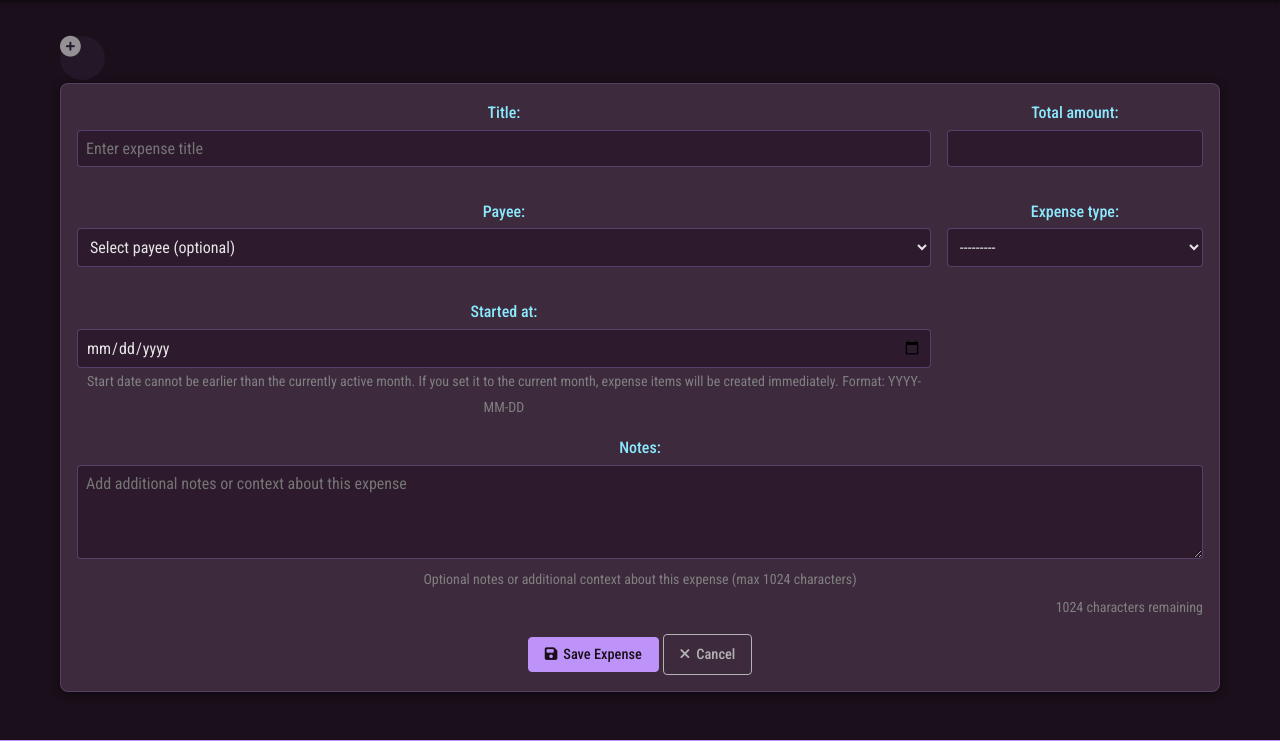
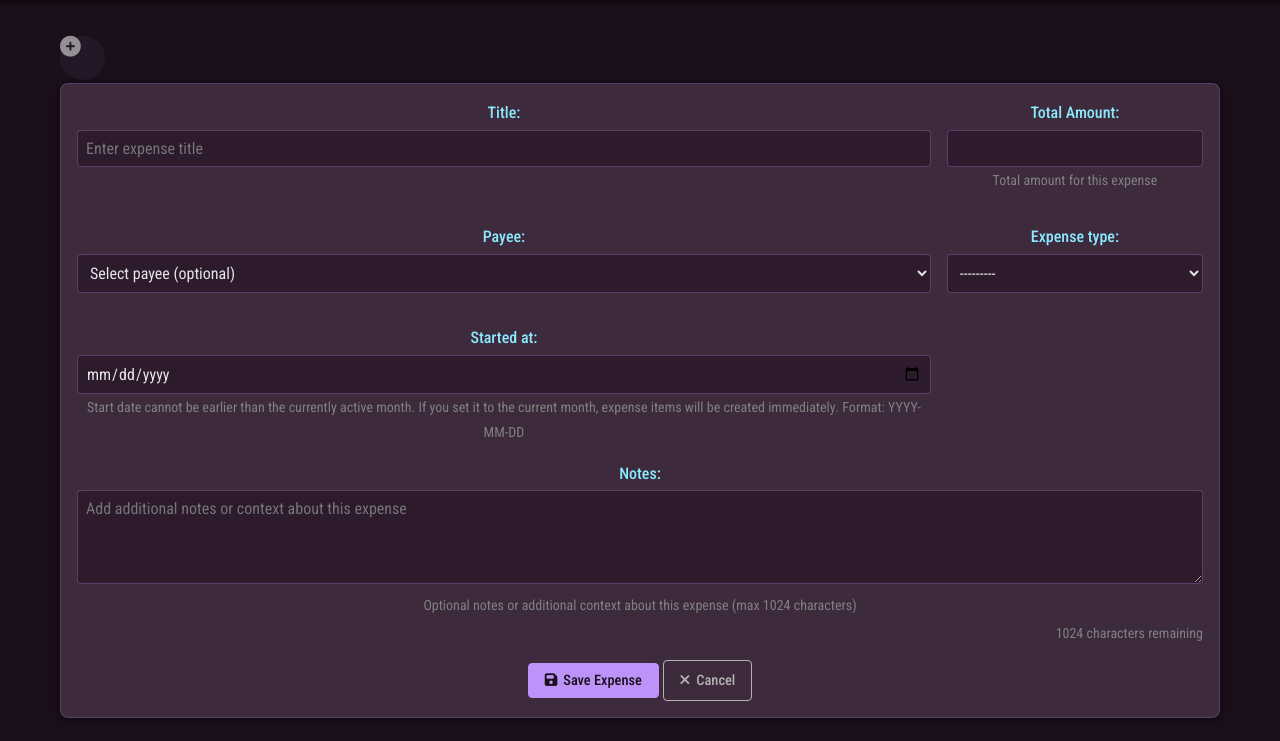
Before and after one commit to MarcinOrlowski/pyggy-expense-tracker, a Django app: template expenses/templates/expenses/expense_form.html in a window 1280 px wide. Shown: the part 81-822 px from the top of the page. Run offline with Django 5.2, Linux system fonts and the light colour scheme; the template is opened without the code that fills it: values that come from a table or form of the project are taken from there, others are empty; data comes from the database, SQL or seed files in the repository; style sheets or scripts are compiled from the project's sources; some libraries are stand-ins or nearby versions; some web fonts are replaced.

Commit message:
feat(#0064): refactor split payments to use monthly installment amount (#65)

```diff
--- a/expenses/forms.py
+++ b/expenses/forms.py
@@ -48,6 +48,14 @@ class ExpenseForm(forms.ModelForm):
         self.fields['payee'].queryset = Payee.objects.filter(hidden_at__isnull=True)
         self.fields['payee'].required = False
         self.fields['payee'].empty_label = "Select payee (optional)"
+
+        # Update total_amount field attributes for split payments
+        self.fields['total_amount'].widget.attrs.update({
+            'data-split-label': 'Monthly Installment Amount',
+            'data-split-help': 'Amount for each monthly installment',
+            'data-other-label': 'Total Amount',
+            'data-other-help': 'Total amount for this expense'
+        })
 
     def clean(self):
         cleaned_data = super().clean()
--- a/expenses/templates/expenses/expense_detail.html
+++ b/expenses/templates/expenses/expense_detail.html
@@ -21,12 +21,16 @@
             <div>
                 <p><strong>Payee:</strong> {% if expense.payee %}{{ expense.payee.name }}{% else %}-{% endif %}</p>
                 <p><strong>Type:</strong> <i class="fas {{ expense.get_expense_type_icon }}" aria-label="{{ expense.get_expense_type_display }}"></i> {{ expense.get_expense_type_display }}</p>
-                <p><strong>Total Amount:</strong> {{ expense.total_amount|currency }}</p>
+                <p><strong>Amount:</strong> {{ expense.total_amount|currency }}</p>
             </div>
             <div>
                 <p><strong>Started:</strong> {{ expense.started_at|date:"Y-m-d" }}</p>
                 {% if expense.expense_type == 'split_payment' %}
                     <p><strong>Installments:</strong> {{ expense.installments_count }}</p>
+                    <p><strong>Total Amount:</strong>
+                        {% widthratio expense.total_amount expense.installments_count 1 as calculated_total %}
+                        {{ calculated_total|currency }}
+                    </p>
                 {% endif %}
                 {% if expense.expense_type == 'recurring_with_end' and expense.end_date %}
                     <p><strong>End Date:</strong> {{ expense.end_date|date:"Y-m-d" }}</p>
--- a/expenses/templates/expenses/expense_form.html
+++ b/expenses/templates/expenses/expense_form.html
@@ -27,8 +27,9 @@
                 </div>
 
                 <div class="form-group">
-                    <label for="{{ form.total_amount.id_for_label }}">{{ form.total_amount.label }}:</label>
+                    <label for="{{ form.total_amount.id_for_label }}" id="total-amount-label">{{ form.total_amount.label }}:</label>
                     {{ form.total_amount }}
+                    <small id="total-amount-help"></small>
                     {% if form.total_amount.errors %}
                         <div class="message error">{{ form.total_amount.errors }}</div>
                     {% endif %}
@@ -114,6 +115,9 @@ document.addEventListener('DOMContentLoaded', function() {
     const installmentsInput = document.querySelector('#installments-group input');
     const endDateGroup = document.getElementById('end-date-group');
     const endDateInput = document.querySelector('#end-date-group input');
+    const totalAmountLabel = document.getElementById('total-amount-label');
+    const totalAmountHelp = document.getElementById('total-amount-help');
+    const totalAmountInput = document.querySelector('input[name="total_amount"]');
 
     function toggleFields() {
         // Handle installments field
@@ -134,6 +138,15 @@ document.addEventListener('DOMContentLoaded', function() {
             endDateGroup.style.display = 'none';
             endDateInput.required = false;
             endDateInput.value = '';
+        }
+
+        // Handle total amount field label and help text
+        if (expenseTypeSelect.value === 'split_payment') {
+            totalAmountLabel.textContent = totalAmountInput.dataset.splitLabel + ':';
+            totalAmountHelp.textContent = totalAmountInput.dataset.splitHelp;
+        } else {
+            totalAmountLabel.textContent = totalAmountInput.dataset.otherLabel + ':';
+            totalAmountHelp.textContent = totalAmountInput.dataset.otherHelp;
         }
     }
 
```
Also changed, not shown: CHANGES.md (+1 -0 lines), expenses/services.py (+1 -10 lines), expenses/templates/expenses/expense_list.html (+8 -2 lines).
